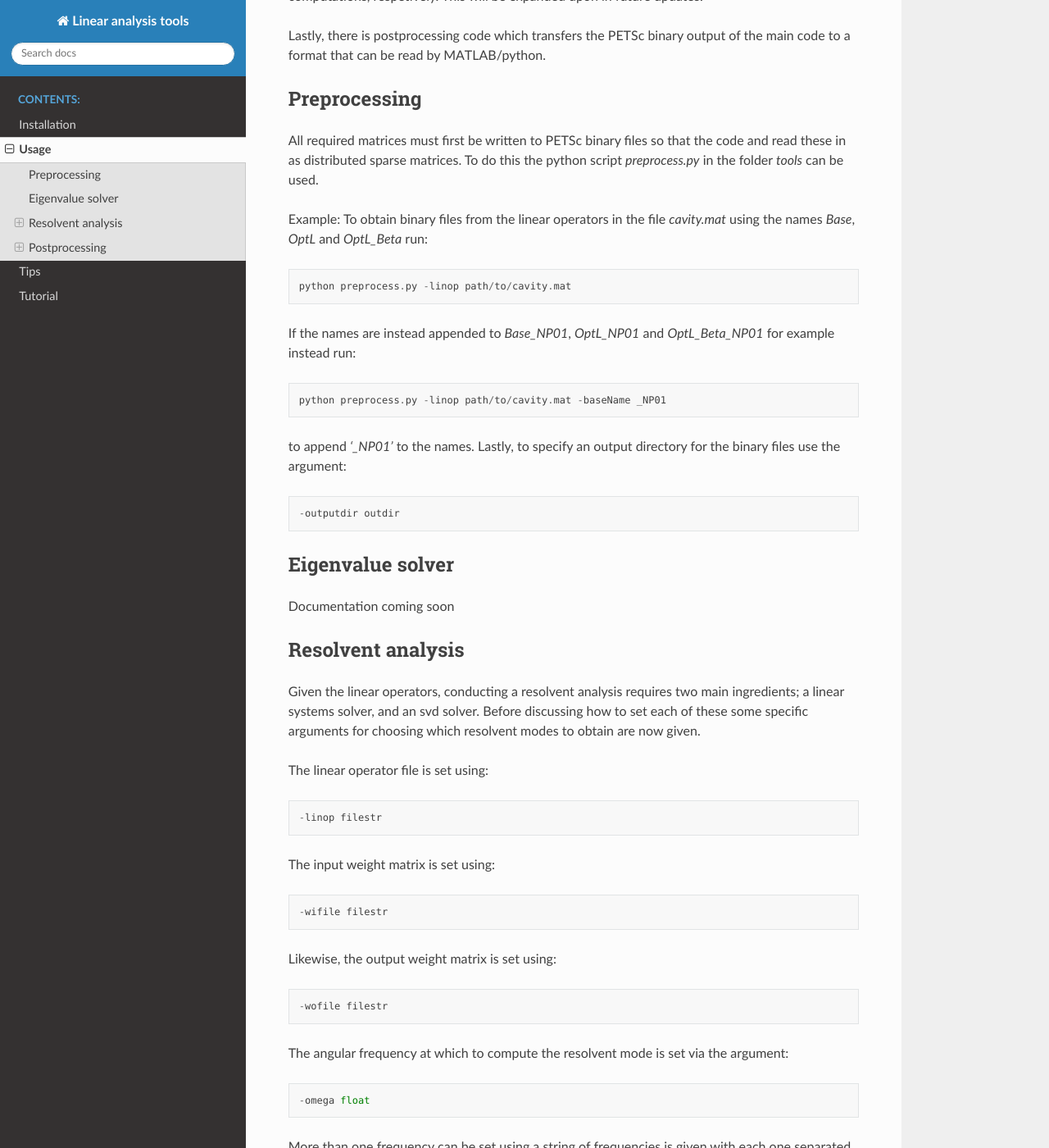
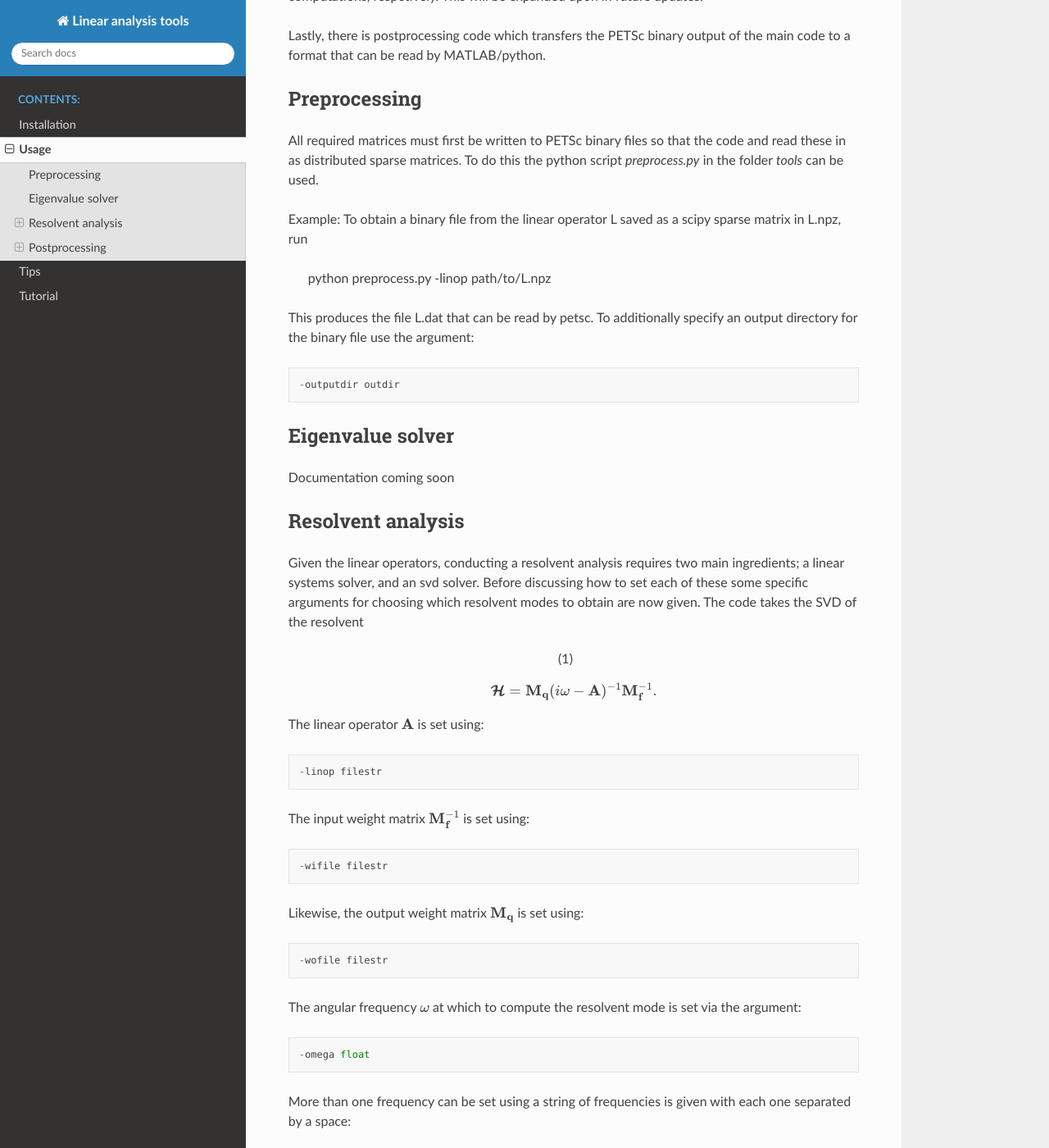
Before and after one commit to csskene/linear-analysis-tools, a Sphinx documentation site: the page built from docs/source/usage.rst, in a window 1280 px wide and 1400 px high, scrolled down 320 px. Shown: the whole window at 82% size. Built offline with Sphinx 7.4.7 and the Read the Docs theme 2.0.0, drawn with Linux system fonts in a browser that asks for light colours.

```diff
--- a/docs/source/index.rst
+++ b/docs/source/index.rst
@@ -3,7 +3,7 @@
    You can adapt this file completely to your liking, but it should at least
    contain the root `toctree` directive.
 
-Welcome to Linear analysis tools's documentation!
+Welcome to Linear analysis tools' documentation!
 =================================================
 
 .. toctree::
--- a/docs/source/usage.rst
+++ b/docs/source/usage.rst
@@ -14,15 +14,11 @@ Preprocessing
 
 All required matrices must first be written to PETSc binary files so that the code and read these in as distributed sparse matrices. To do this the python script *preprocess.py* in the folder *tools* can be used.
 
-Example: To obtain binary files from the linear operators in the file *cavity.mat* using the names *Base*, *OptL* and *OptL_Beta* run::
+Example: To obtain a binary file from the linear operator L saved as a scipy sparse matrix in L.npz, run
 
-  python preprocess.py -linop path/to/cavity.mat
+  python preprocess.py -linop path/to/L.npz
 
-If the names are instead appended to *Base_NP01*, *OptL_NP01* and *OptL_Beta_NP01* for example instead run::
-
-  python preprocess.py -linop path/to/cavity.mat -baseName _NP01
-
-to append *'_NP01'* to the names. Lastly, to specify an output directory for the binary files use the argument::
+This produces the file L.dat that can be read by petsc. To additionally specify an output directory for the binary file use the argument::
 
   -outputdir outdir
 
@@ -33,21 +29,28 @@ Documentation coming soon
 Resolvent analysis
 ------------------
 
-Given the linear operators, conducting a resolvent analysis requires two main ingredients; a linear systems solver, and an svd solver. Before discussing how to set each of these some specific arguments for choosing which resolvent modes to obtain are now given.
+Given the linear operators, conducting a resolvent analysis requires two main ingredients; a linear systems solver, and an svd solver. Before discussing how to set each of these some specific arguments for choosing which resolvent modes to obtain are now given. The code takes the SVD of the resolvent
 
-The linear operator file is set using::
+.. math::
+   :label: resolvent
+
+   \begin{equation}
+   \boldsymbol{\mathcal{H}}=\mathbf{M}_\mathbf{q}(i\omega-\mathbf{A})^{-1}\mathbf{M}_\mathbf{f}^{-1}.
+   \end{equation}
+
+The linear operator :math:`\mathbf{A}` is set using::
 
   -linop filestr
 
-The input weight matrix is set using::
+The input weight matrix :math:`\mathbf{M}_\mathbf{f}^{-1}` is set using::
 
   -wifile filestr
 
-Likewise, the output weight matrix is set using::
+Likewise, the output weight matrix :math:`\mathbf{M}_\mathbf{q}` is set using::
 
   -wofile filestr
 
-The angular frequency at which to compute the resolvent mode is set via the argument::
+The angular frequency :math:`\omega` at which to compute the resolvent mode is set via the argument::
 
   -omega float
 
```
Also changed, not shown: tutorial/tutorial.md (deleted, +0 -29 lines), 2 other files.
